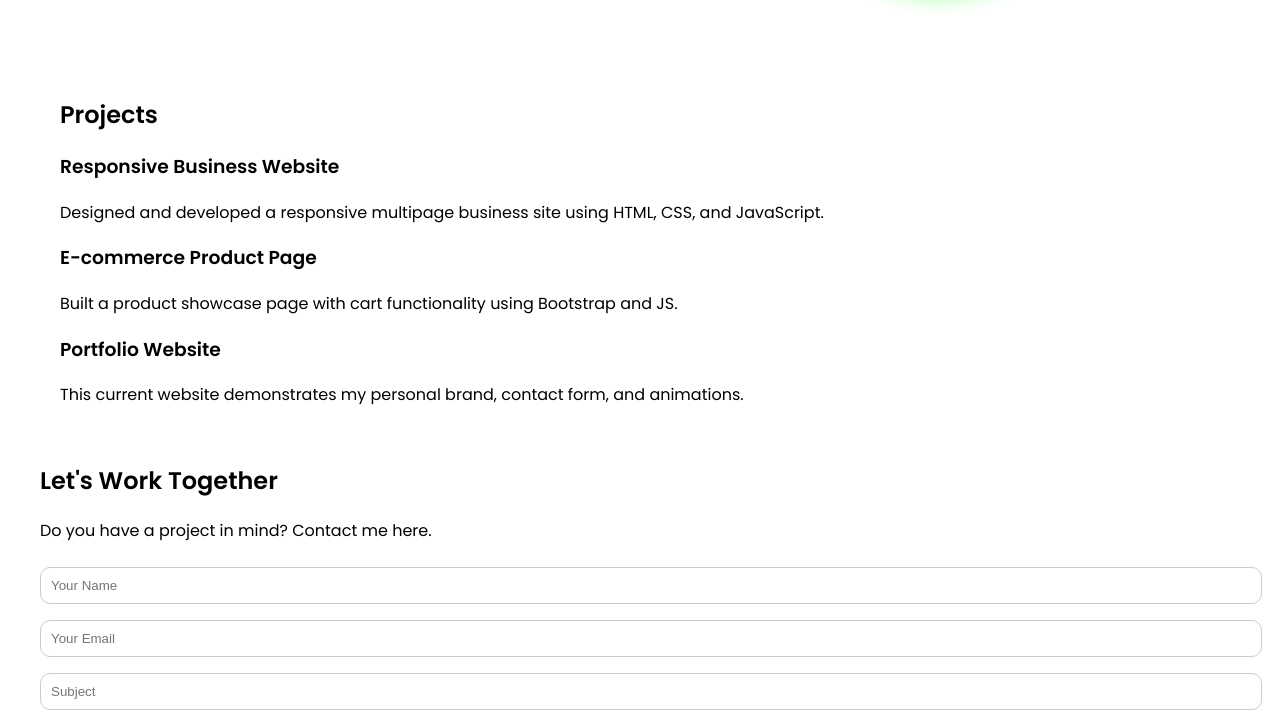
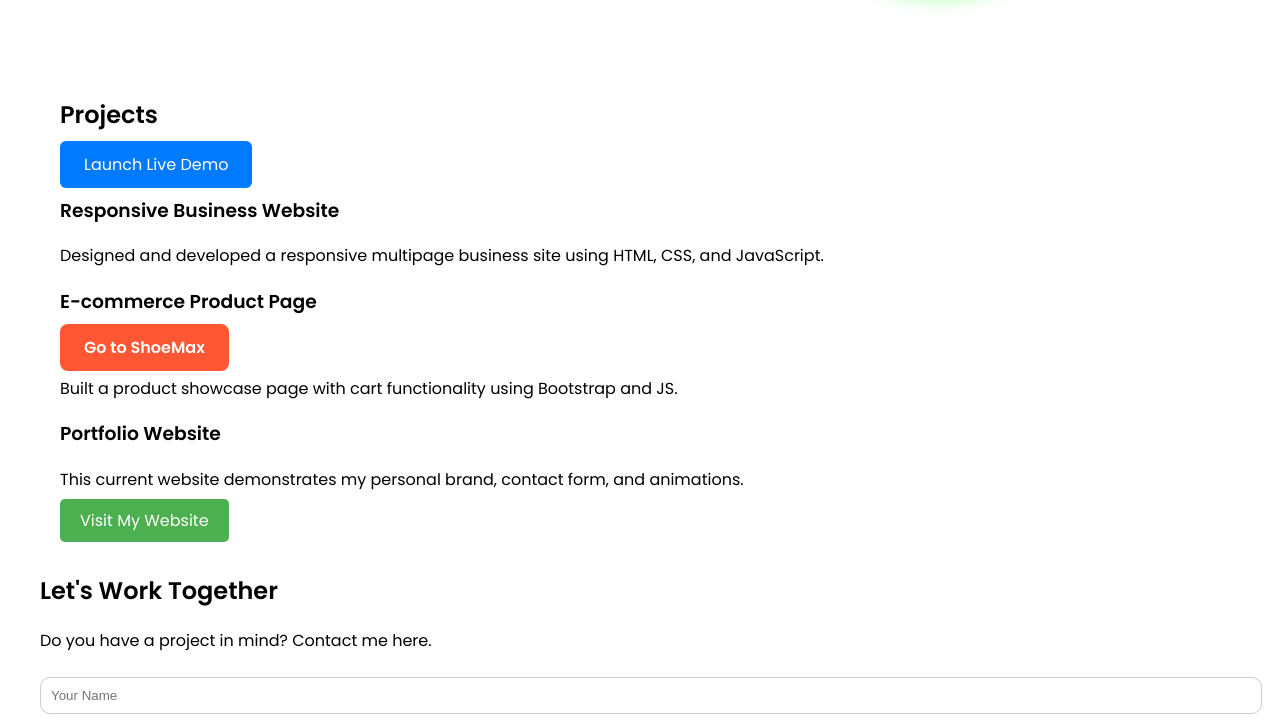
Before and after one commit to nike-mike/dark-mode, a plain HTML site: page index.html in a window 1280 px wide. Shown: the part 494-1217 px from the top of the page. Drawn offline with nearby package versions, Linux system fonts and the light colour scheme.

Commit message:
Update index.html

```diff
--- a/index.html
+++ b/index.html
@@ -205,12 +205,24 @@
     <section id="projects" class="wrapper" data-aos="fade-up">
       <h2>Projects</h2>
       <div>
-        <h3>Responsive Business Website</h3>
+        <a href="https://benevolent-kangaroo-87698a.netlify.app/" target="_blank" style="padding: 12px 24px; background-color: #007bff; color: white; text-decoration: none; border-radius: 6px;">
+  Launch Live Demo
+</a>
+
+    <h3>Responsive Business Website</h3>
         <p>Designed and developed a responsive multipage business site using HTML, CSS, and JavaScript.</p>
         <h3>E-commerce Product Page</h3>
+        <a href="https://shoemax.netlify.app/" target="_blank" style="background-color: #ff5733; color: white; padding: 12px 24px; border-radius: 8px; text-decoration: none; font-weight: bold;">
+  Go to ShoeMax
+</a>
+
         <p>Built a product showcase page with cart functionality using Bootstrap and JS.</p>
         <h3>Portfolio Website</h3>
         <p>This current website demonstrates my personal brand, contact form, and animations.</p>
+        <a href="https://charming-meringue-f25278.netlify.app/" target="_blank" style="padding: 10px 20px; background-color: #4CAF50; color: white; text-decoration: none; border-radius: 5px;">
+  Visit My Website
+</a>
+
       </div>
     </section>
 
```
